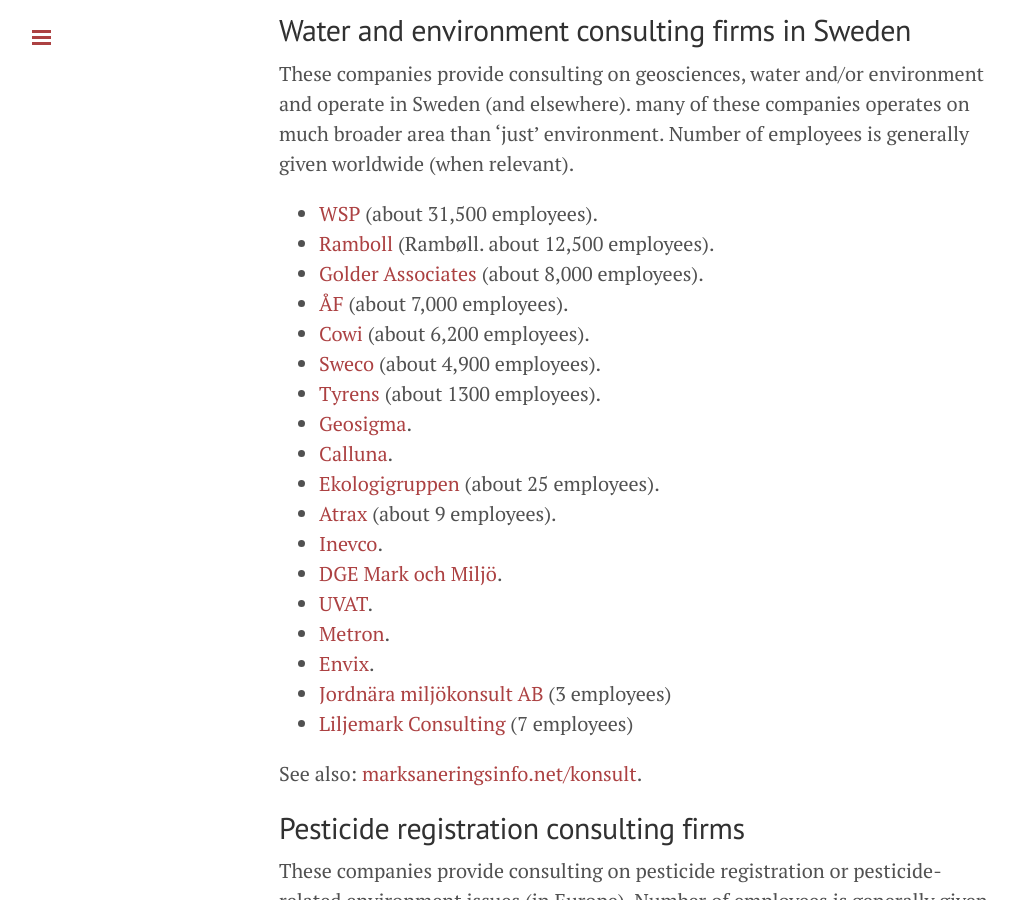
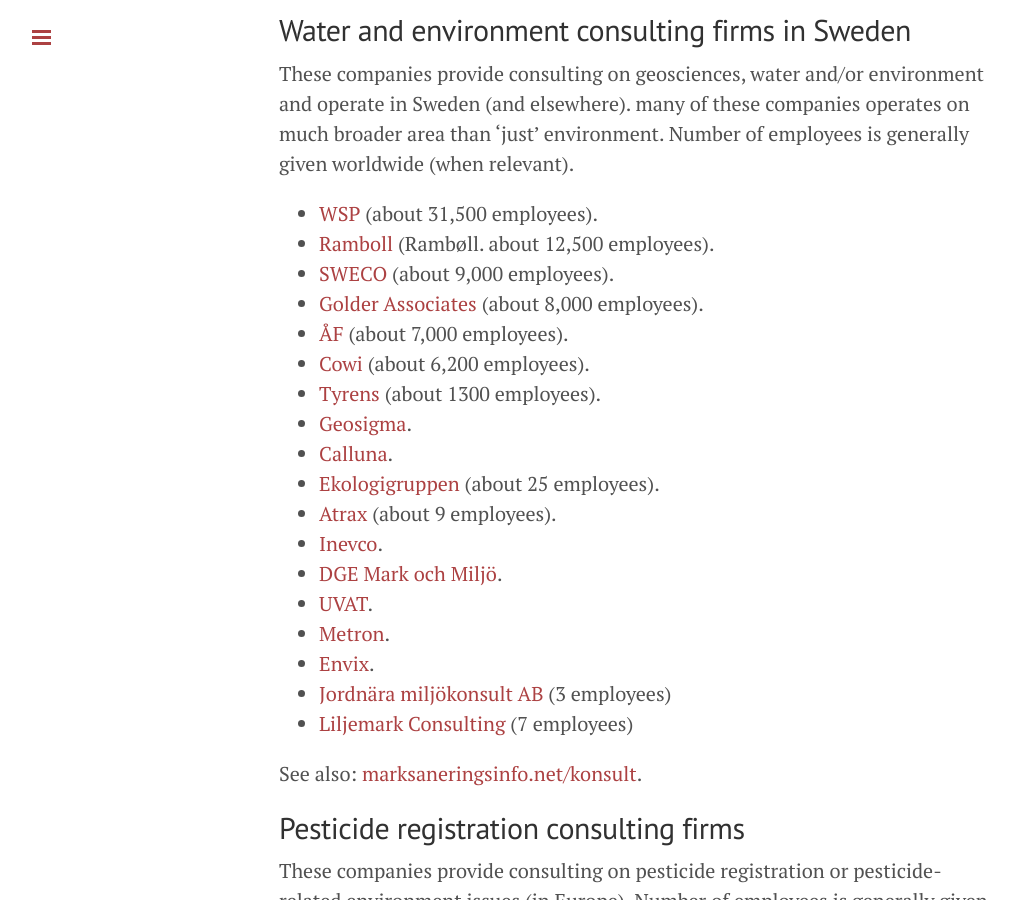
Before and after one commit to julienmoeys/julienmoeys.github.io, a Jekyll site: the page built from _posts/2015-01-29-consulting-firms.md, in a window 1280 px wide and 900 px high, scrolled down 1136 px. Shown: the whole window, without its empty margins (1-1016 px from the left). Built offline with Jekyll 4.4.1, drawn with Linux system fonts in a browser that asks for light colours; Markdown is read by kramdown in place of the engine named in the settings.

Commit message:
Corrected nb of employees

```diff
--- a/_posts/2015-01-29-consulting-firms.md
+++ b/_posts/2015-01-29-consulting-firms.md
@@ -60,10 +60,10 @@
 
 *   [WSP](http://www.wspgroup.com) (about 31,500 employees).
 *   [Ramboll](http://www.ramboll.com/) (Rambøll. about 12,500 employees).
+*   [SWECO](http://www.swecogroup.com) (about 9,000 employees).
 *   [Golder Associates](http://www.golder.com) (about 8,000 employees).
 *   [ÅF](http://www.afconsult.com/) (about 7,000 employees).
 *   [Cowi](http://www.cowi.com) (about 6,200 employees).
-*   [Sweco](http://www.swecogroup.com) (about 4,900 employees).
 *   [Tyrens](http://www.tyrens.se) (about 1300 employees).
 *   [Geosigma](http://www.geosigma.se/).
 *   [Calluna](http://www.calluna.se/).
```
